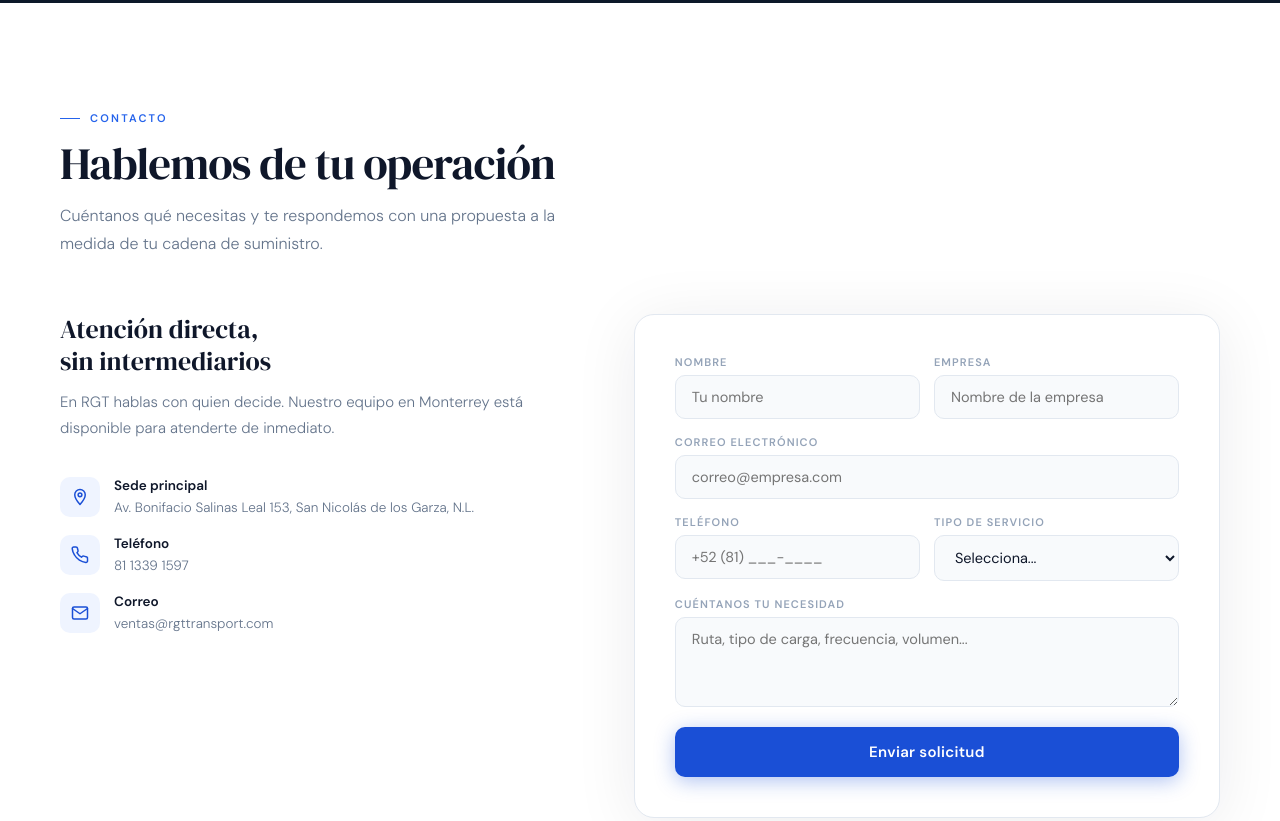
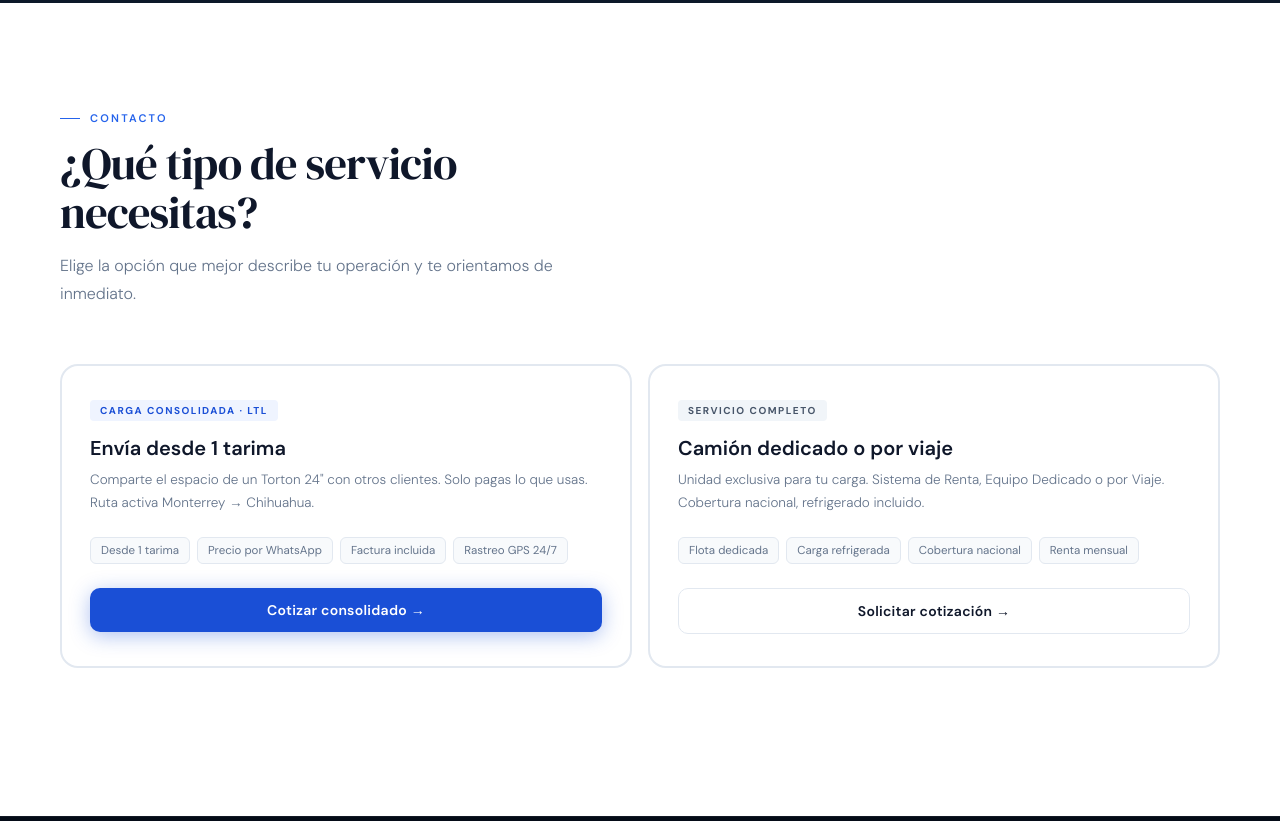
Before and after one commit to MauricioGuevara-Systems/RGTtransport, a website: page index.html in a window 1280 px wide. Shown: the part 5140-5961 px from the top of the page. Drawn offline with Linux system fonts and the light colour scheme.

Commit message:
Update index.html

```diff
--- a/index.html
+++ b/index.html
@@ -370,6 +370,60 @@ h2 {
 .cob-dot { width:4px; height:4px; border-radius:50%; background:var(--blue2); flex-shrink:0 }
 
 /* ─── CONTACTO ───────────────────────────────────────── */
+/* Selector de servicio */
+.svc-selector {
+  display:grid; grid-template-columns:1fr 1fr; gap:16px;
+  margin-bottom:48px;
+}
+.svc-card {
+  border-radius:18px; padding:32px 28px;
+  border:2px solid var(--line); background:#fff;
+  position:relative; overflow:hidden;
+  transition:border-color 0.25s, box-shadow 0.25s, transform 0.2s;
+  cursor:default;
+}
+.svc-card:hover { border-color:var(--blue); box-shadow:0 8px 40px rgba(26,79,214,0.12); transform:translateY(-2px) }
+.svc-card-badge {
+  display:inline-block; margin-bottom:14px;
+  font-size:10px; font-weight:700; letter-spacing:0.15em; text-transform:uppercase;
+  padding:4px 10px; border-radius:4px;
+}
+.svc-card-badge.ltl { background:var(--ice); color:var(--blue) }
+.svc-card-badge.ftl { background:#F1F5F9; color:#475569 }
+.svc-card h3 { font-size:20px; font-weight:600; color:var(--ink); margin-bottom:8px }
+.svc-card p  { font-size:13.5px; font-weight:300; color:var(--slate); line-height:1.7; margin-bottom:22px }
+.svc-card-pills { display:flex; flex-wrap:wrap; gap:7px; margin-bottom:24px }
+.svc-pill {
+  font-size:11.5px; color:var(--slate); font-weight:400;
+  padding:5px 10px; border-radius:6px;
+  background:var(--off); border:1px solid var(--line);
+}
+.svc-card-btn {
+  width:100%; padding:13px;
+  border-radius:10px; border:none;
+  font-size:14px; font-weight:600; letter-spacing:0.02em;
+  transition:background 0.2s, transform 0.15s, box-shadow 0.2s;
+}
+.svc-card-btn.btn-blue {
+  background:var(--blue); color:#fff;
+  box-shadow:0 4px 20px rgba(26,79,214,0.35);
+}
+.svc-card-btn.btn-blue:hover { background:var(--blue2); transform:translateY(-1px); box-shadow:0 8px 28px rgba(26,79,214,0.45) }
+.svc-card-btn.btn-outline-ink {
+  background:transparent; color:var(--ink);
+  border:1.5px solid var(--line);
+}
+.svc-card-btn.btn-outline-ink:hover { border-color:var(--ink); background:var(--off) }
+.svc-card-sep {
+  height:1px; background:var(--line); margin:20px 0;
+}
+.svc-card-anchor {
+  font-size:12px; color:var(--blue); font-weight:500;
+  cursor:pointer; text-decoration:underline; text-underline-offset:2px;
+}
+.svc-card-anchor:hover { color:var(--blue2) }
+
+/* Divisor o texto entre las dos tarjetas */
 .contact-grid { display:grid; grid-template-columns:1fr 1.15fr; gap:64px; align-items:start }
 .contact-info h3 {
   font-family:'DM Serif Display', serif;
@@ -412,6 +466,14 @@ h2 {
   margin-top:4px;
 }
 .form-cta:hover { background:var(--blue2); transform:translateY(-1px); box-shadow:0 8px 28px rgba(26,79,214,0.45) }
+
+/* Contacto form oculto por defecto, se muestra al elegir servicio dedicado */
+.contact-form-section { display:none }
+.contact-form-section.visible { display:block }
+
+@media(max-width:900px) {
+  .svc-selector { grid-template-columns:1fr }
+}
 
 /* ─── FOOTER ─────────────────────────────────────────── */
 .footer {
@@ -481,7 +543,7 @@ h2 {
     <li><a href="#calidad">Calidad</a></li>
     <li><a href="#contacto">Contacto</a></li>
   </ul>
-  <button class="nav-btn" onclick="window.location.href='cotizar.html'">Cotizar ahora</button>
+  <button class="nav-btn" onclick="document.getElementById('contacto').scrollIntoView({behavior:'smooth'})">Cotizar ahora</button>
 </nav>
 
 <!-- HERO -->
@@ -495,7 +557,7 @@ h2 {
       <p class="hero-desc">Empresa 100% mexicana fundada en Monterrey. Carga local y foránea con el cuidado, la puntualidad y la confiabilidad que tu operación exige.</p>
       <p class="hero-slogan">Tu carga, nuestro encargo.</p>
       <div class="hero-btns">
-        <button class="btn-solid" onclick="window.location.href='cotizar.html'">Cotizar mi envío ahora</button>
+        <button class="btn-solid" onclick="document.getElementById('contacto').scrollIntoView({behavior:'smooth'})">Cotizar mi envío ahora</button>
         <button class="btn-outline" onclick="document.getElementById('servicios').scrollIntoView({behavior:'smooth'})">Conocer más</button>
       </div>
     </div>
@@ -727,10 +789,50 @@ h2 {
 <section class="s s-white" id="contacto">
   <div class="wrap">
     <div class="rv"><div class="s-label">Contacto</div></div>
-    <h2 class="rv">Hablemos de tu operación</h2>
-    <p class="s-sub rv">Cuéntanos qué necesitas y te respondemos con una propuesta a la medida de tu cadena de suministro.</p>
+    <h2 class="rv">¿Qué tipo de servicio<br>necesitas?</h2>
+    <p class="s-sub rv">Elige la opción que mejor describe tu operación y te orientamos de inmediato.</p>
+
+    <!-- Selector de servicio -->
+    <div class="svc-selector rv">
+
+      <!-- Tarjeta 1: Carga Consolidada -->
+      <div class="svc-card">
+        <span class="svc-card-badge ltl">Carga Consolidada · LTL</span>
+        <h3>Envía desde 1 tarima</h3>
+        <p>Comparte el espacio de un Torton 24" con otros clientes. Solo pagas lo que usas. Ruta activa Monterrey → Chihuahua.</p>
+        <div class="svc-card-pills">
+          <span class="svc-pill">Desde 1 tarima</span>
+          <span class="svc-pill">Precio por WhatsApp</span>
+          <span class="svc-pill">Factura incluida</span>
+          <span class="svc-pill">Rastreo GPS 24/7</span>
+        </div>
+        <button class="svc-card-btn btn-blue" onclick="window.location.href='cotizar.html'">
+          Cotizar consolidado →
+        </button>
+      </div>
+
+      <!-- Tarjeta 2: Servicio Completo / Dedicado -->
+      <div class="svc-card">
+        <span class="svc-card-badge ftl">Servicio Completo</span>
+        <h3>Camión dedicado o por viaje</h3>
+        <p>Unidad exclusiva para tu carga. Sistema de Renta, Equipo Dedicado o por Viaje. Cobertura nacional, refrigerado incluido.</p>
+        <div class="svc-card-pills">
+          <span class="svc-pill">Flota dedicada</span>
+          <span class="svc-pill">Carga refrigerada</span>
+          <span class="svc-pill">Cobertura nacional</span>
+          <span class="svc-pill">Renta mensual</span>
+        </div>
+        <button class="svc-card-btn btn-outline-ink" onclick="document.getElementById('contact-form-section').classList.add('visible'); setTimeout(()=>document.getElementById('form-dedicado').scrollIntoView({behavior:'smooth'}),50)">
+          Solicitar cotización →
+        </button>
+      </div>
+
+    </div>
+
+    <!-- Formulario para servicio dedicado (se revela al picar) -->
+    <div class="contact-form-section" id="contact-form-section">
       <div class="contact-grid">
-      <div class="contact-info rv">
+        <div class="contact-info">
           <h3>Atención directa,<br>sin intermediarios</h3>
           <p>En RGT hablas con quien decide. Nuestro equipo en Monterrey está disponible para atenderte de inmediato.</p>
           <div class="c-rows">
@@ -748,7 +850,7 @@ h2 {
             </div>
           </div>
         </div>
-      <div class="form-box rv">
+        <div class="form-box" id="form-dedicado">
           <div class="form-row">
             <div class="fld"><label>Nombre</label><input type="text" placeholder="Tu nombre"></div>
             <div class="fld"><label>Empresa</label><input type="text" placeholder="Nombre de la empresa"></div>
@@ -771,6 +873,8 @@ h2 {
           <button class="form-cta" id="form-btn">Enviar solicitud</button>
         </div>
       </div>
+    </div>
+
   </div>
 </section>
 
```
Lines whose indentation alone changed are shown as unchanged.
